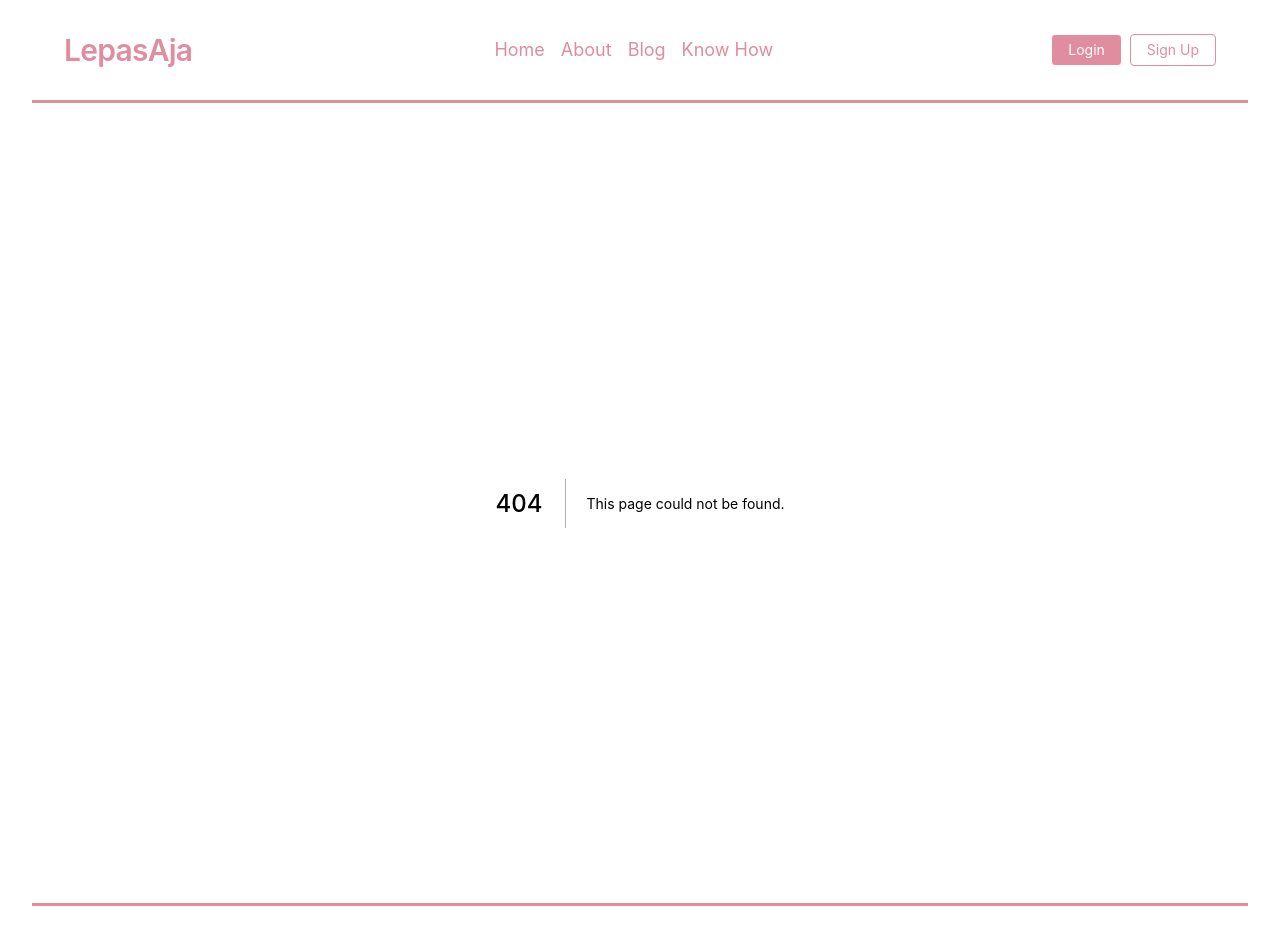
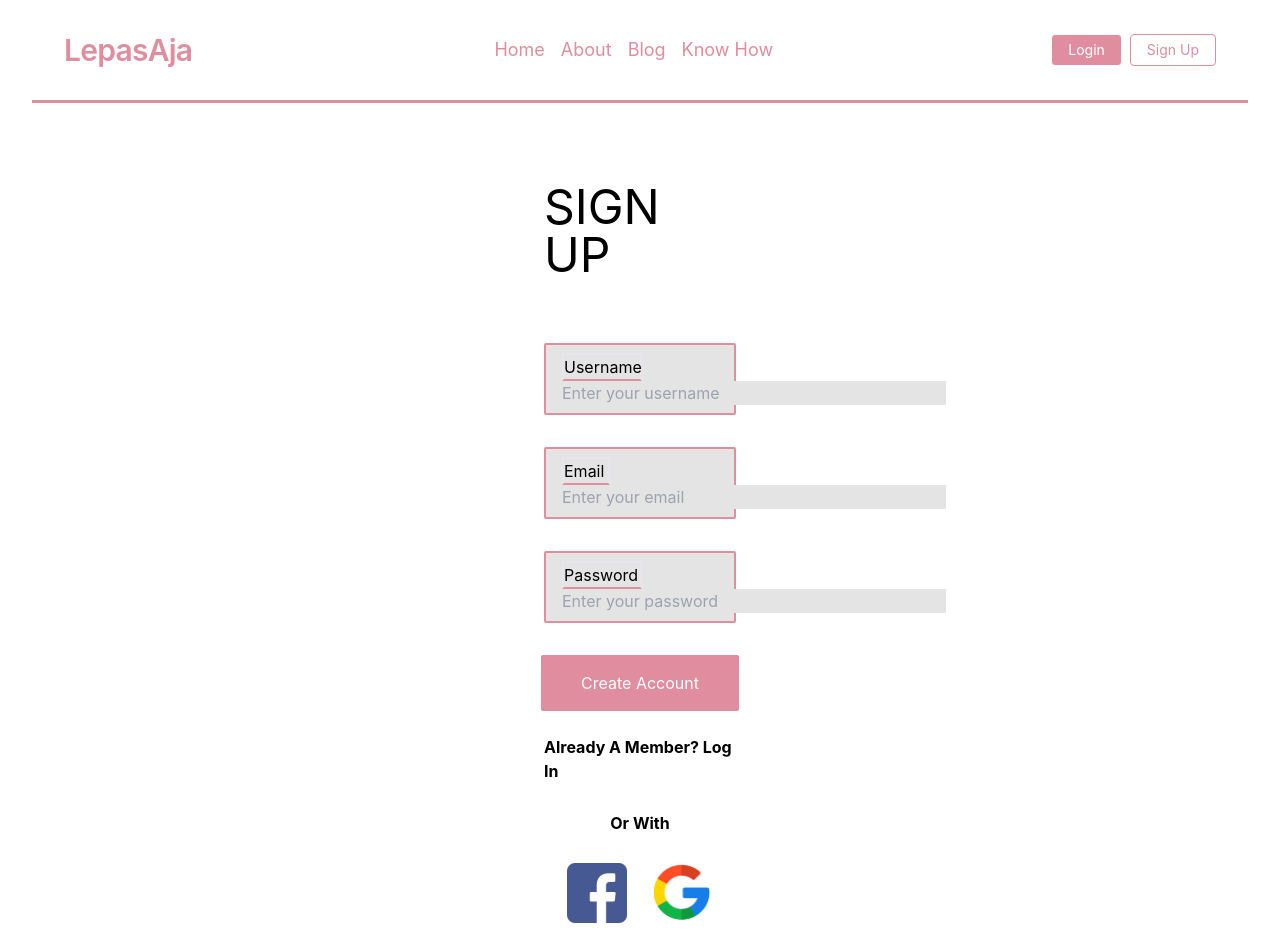
Before and after one commit to kucengorenji/lepas-aja, a Next.js app: page /register in a window 1280 px wide. Before the commit this address had no page. Shown: the top 932 px of the page. Built offline with nearby package versions, Linux system fonts and the light colour scheme.

Commit message:
feat: New Page Register Page

```diff
--- /dev/null
+++ b/pages/register.js
@@ -0,0 +1,109 @@
+import { useState } from 'react';
+// import css from './style.module.css';
+
+const register = () => {
+    const [username, setUsername] = useState('');
+    const [email, setEmail] = useState('');
+    const [password, setPassword] = useState('');
+
+    // console.log(email);
+
+    function formSubmit(e){
+        // e.preventDeafult();
+
+        if(!(/^[a-z0-9_\.]+$/.exec(username))){
+            console.log("salah username format");
+        }
+
+        if(!(/^\w+([\.-]?\w+)*@\w+([\.-]?\w+)*(\.\w{2,3})+$/.test(email))){
+            console.log("salah email format");
+        }
+
+        // console.log(username);
+        // console.log(email);
+        // console.log(password);
+        console.log("Sign Up Success!");
+    }
+
+    return (
+        <div className="flex flex-col mx-96 px-32 my-20">
+            <div className='flex justify-center mb-8'>
+                <h1 className={`rhythm text-5xl`}>SIGN UP</h1>
+            </div>
+            <div className="flex flex-col">
+                <form action="/" method="POST" onSubmit={formSubmit}>
+                    <div className={`flex flex-col bg-[#E4E4E4] border-2 border-[#DF8D9F] my-8 pl-4 pr-4 py-2 rounded-sm`}>
+                        <label
+                            className={`rhythm border-2 border-b-[#DF8D9F] w-20`}
+                            htmlFor="username">
+                                Username
+                        </label>
+                        <input
+                            className={`bg-[#E4E4E4] ruddy-pink w-96`}
+                            type="text"
+                            id="username"
+                            name="username"
+                            placeholder="Enter your username"
+                            onChange={(e) => setUsername(e.target.value)}
+                        />
+                    </div>
+                    <div className={`flex flex-col bg-[#E4E4E4] border-2 border-[#DF8D9F] my-8 pl-4 pr-4 py-2 rounded-sm`}>
+                        <label
+                            className={`rhythm border-2 border-b-[#DF8D9F] w-12`}
+                            htmlFor="email">
+                                Email
+                        </label>
+                        <input
+                            className={`bg-[#E4E4E4] ruddy-pink w-96`}
+                            type="text"
+                            id="email"
+                            name="email"
+                            placeholder="Enter your email"
+                            onChange={(e) => setEmail(e.target.value)}
+                        />
+                    </div>
+                    <div className={`flex flex-col bg-[#E4E4E4] border-2 border-[#DF8D9F] my-8 pl-4 pr-4 py-2 rounded-sm`}>
+                        <label
+                            className={`rhythm border-2 border-b-[#DF8D9F] w-20`}
+                            htmlFor="password">
+                                Password
+                        </label>
+                        <input
+                            className={`bg-[#E4E4E4] ruddy-pink w-96`}
+                            type="password"
+                            id="password"
+                            name="password"
+                            placeholder='Enter your password'
+                            onChange={(e) => setPassword(e.target.value)}
+                        />
+                    </div>
+                    <div className={`mx-20 flex justify-center my-4 `}>
+                        <input className={`bg-[#DF8D9F] px-10 py-4 text-white rounded-sm`} type="submit" value="Create Account"/>
+                    </div>
+                </form>
+            </div>
+            <div className={`flex flex-col justify-center items-center`}>
+                <div className={`my-2`}>
+                    <h1 className='font-bold'>Already A Member? <span className={`ruddy-pink`}><a href="">Log In</a></span> </h1>
+                </div>
+                <div className={`my-5`}>
+                    <h1 className='font-bold'>Or With</h1>
+                </div>
+                <div className={`my-2 flex flex-row justify-center items-center`}>
+                    <div className={`mx-3`}>
+                        <a href="">
+                            <img className='' src="/icons/facebook-icon.svg" alt="" />
+                        </a>
+                    </div>
+                    <div className={`mx-3`}>
+                        <a href="">
+                            <img className='' src="/icons/google-icon.svg" alt="" />
+                        </a>
+                    </div>
+                </div>
+            </div>
+        </div>
+    );
+}
+
+export default register;
--- a/tailwind.config.js
+++ b/tailwind.config.js
@@ -7,6 +7,7 @@ module.exports = {
     extend: {
       colors: {
         'ruddy-pink': '#DF8D9F',
+        'rhythm' : '#706C88'
       },
     },
   },
```
